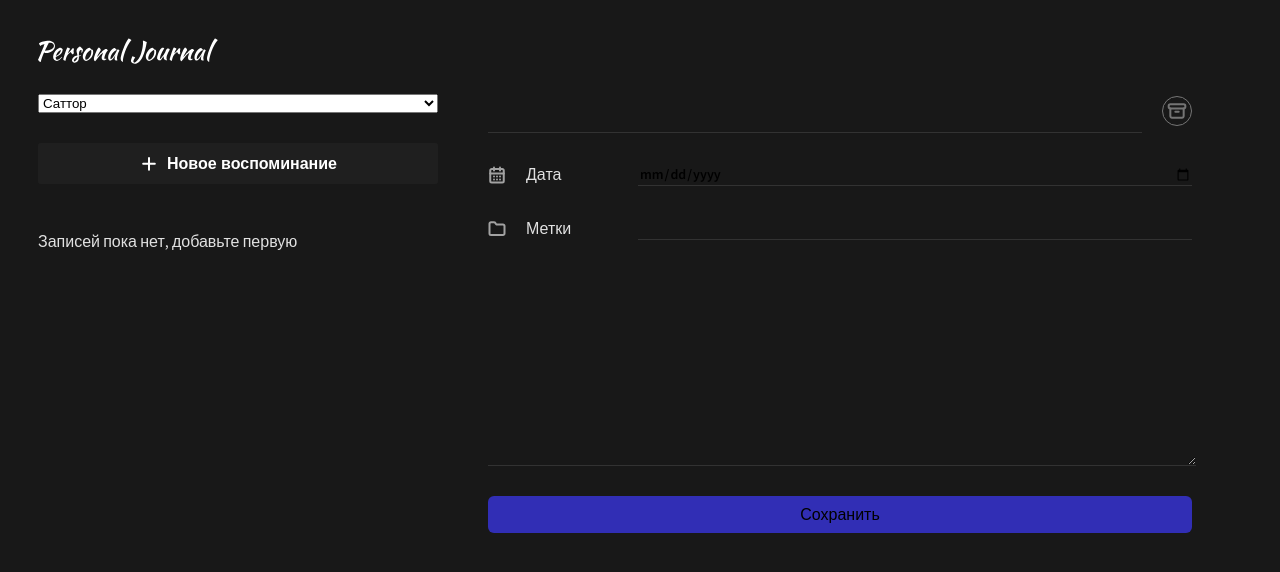
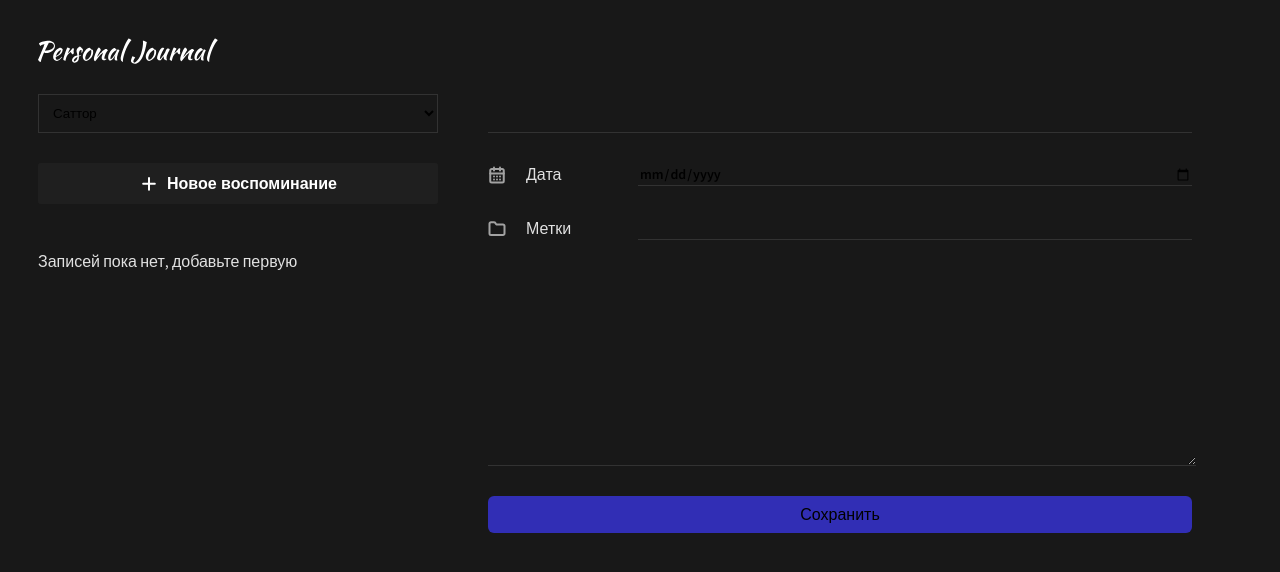
Before and after one commit to sattor1/notes, a React (Vite) app: page / in a window 1280 px wide. Shown: the top 572 px of the page. Built offline with nearby package versions, Linux system fonts and the light colour scheme.

Commit message:
change: select

```diff
--- a/src/components/JournalForm/JournalForm.jsx
+++ b/src/components/JournalForm/JournalForm.jsx
@@ -78,9 +78,8 @@ export const JournalForm = ({ editItem, onSubmit, deleteItem }) => {
   };
 
   const deleteJournalItem = () => {
-    deleteItem(values);
+    deleteItem({ ...values, userId });
     dispatchForm({ type: 'CLEAR' });
-    dispatchForm({ type: 'SET_VALUE', payload: { userId } });
   };
 
   return (
@@ -96,11 +95,13 @@ export const JournalForm = ({ editItem, onSubmit, deleteItem }) => {
           onChange={onChange}
         />
 
-        <Logo
-          image="/archive.svg"
-          className={styles.delete}
-          onClick={deleteJournalItem}
-        />
+        {editItem && (
+          <Logo
+            image="/archive.svg"
+            className={styles.delete}
+            onClick={deleteJournalItem}
+          />
+        )}
       </div>
       <div className={styles['form-row']}>
         <label htmlFor="date" className={styles['form-label']}>
--- a/src/components/SelectUser/SelectUser.jsx
+++ b/src/components/SelectUser/SelectUser.jsx
@@ -1,5 +1,6 @@
 import { useContext } from 'react';
 import { UserContext } from '../../context/user.context';
+import styles from './SelectUser.module.css';
 
 export const SelectUser = () => {
   const { userId, setUserId } = useContext(UserContext);
@@ -9,7 +10,13 @@ export const SelectUser = () => {
   };
 
   return (
-    <select name="user" id="user" value={userId} onChange={changeUser}>
+    <select
+      name="user"
+      id="user"
+      value={userId}
+      className={styles.select}
+      onChange={changeUser}
+    >
       <option value="1">Саттор</option>
       <option value="2">Петр</option>
     </select>
--- /dev/null
+++ b/src/components/SelectUser/SelectUser.module.css
@@ -0,0 +1,5 @@
+.select {
+  padding: 10px;
+  background: none;
+  border: 1px solid #323232;
+}
```
